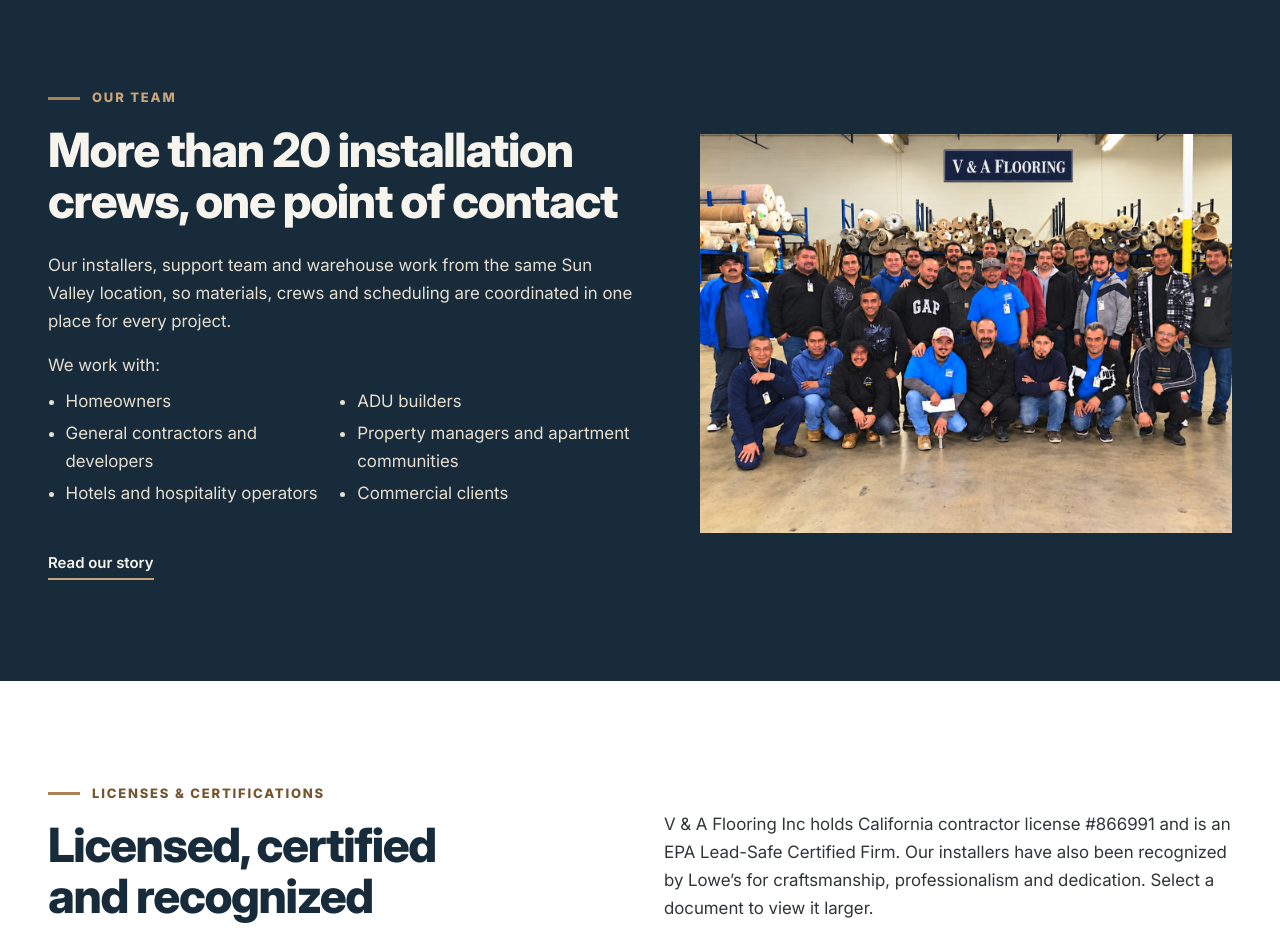
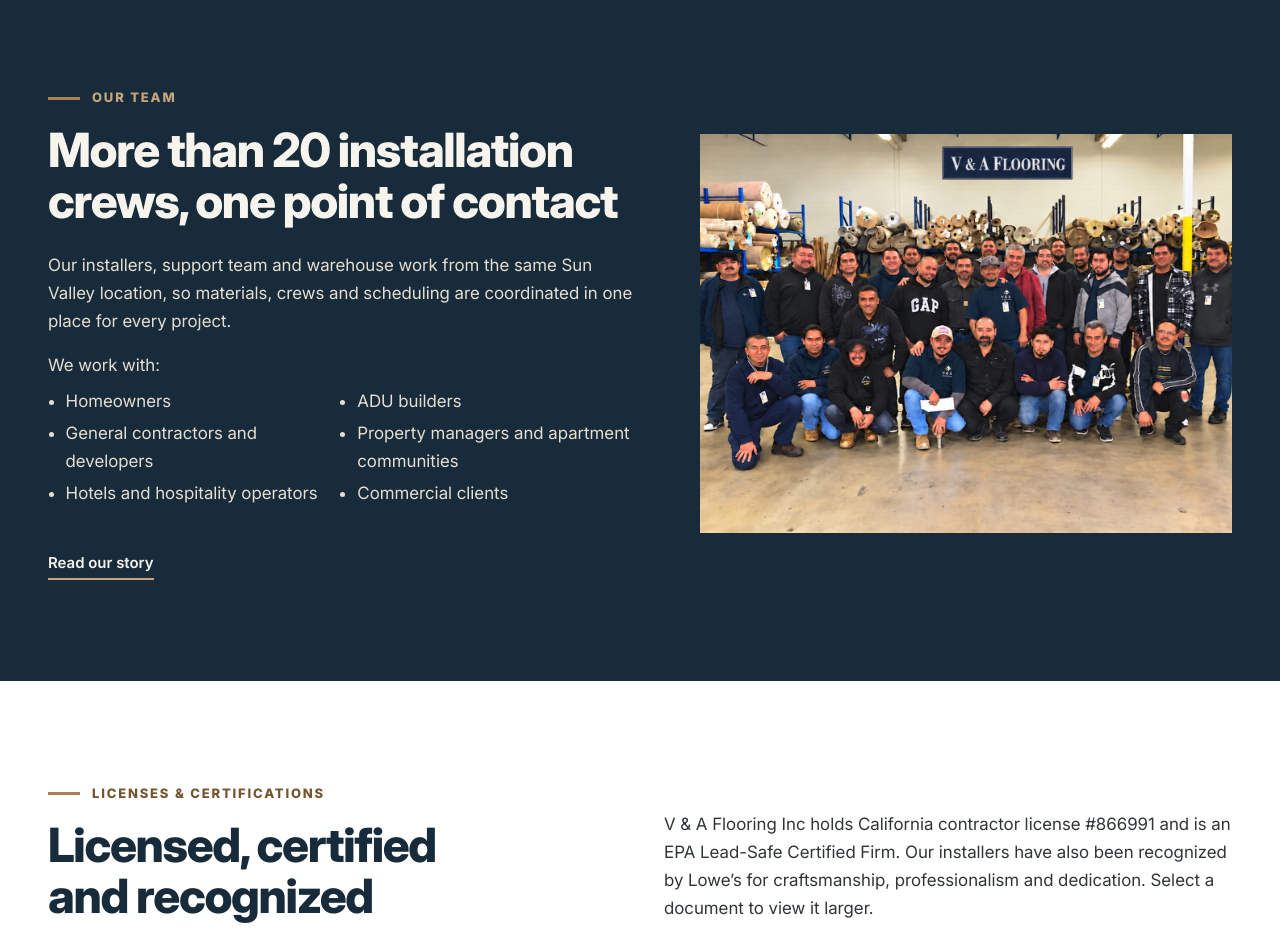
Before and after one commit to Narekiii/VAFlooring, a Next.js app: page /why-us in a window 1280 px wide. Shown: the part 2600-3531 px from the top of the page. Built offline with nearby package versions, Linux system fonts and the light colour scheme; no server answers.

Commit message:
Replace the team group photo with the new V & A Flooring warehouse photo
Co-Authored-By: Claude Opus 5.5 <noreply@anthropic.com>
Claude-Session: https://claude.ai/code/session_0121JweBTLe6FsTKw6TgaNtZ

```diff
--- a/src/components/home/HomeTeam.tsx
+++ b/src/components/home/HomeTeam.tsx
@@ -10,7 +10,7 @@ export function HomeTeam() {
   return (
     <section className={styles.team} aria-labelledby="team-band-title">
       <div className={styles.teamMedia}>
-        <Image src={img.src} alt={img.alt} fill sizes="100vw" placeholder="blur" className={styles.teamImg} style={{ objectPosition: "50% 45%" }} />
+        <Image src={img.src} alt={img.alt} fill sizes="100vw" placeholder="blur" className={styles.teamImg} style={{ objectPosition: "50% 0%" }} />
       </div>
       <div className={styles.teamCaption} data-surface="dark">
         <Container>
--- a/src/content/images.ts
+++ b/src/content/images.ts
@@ -188,6 +188,6 @@ export const images = {
     src: team,
     alt: "V & A Flooring Inc installers and staff in the company warehouse in Sun Valley",
     kind: "company",
-    focus: "50% 40%",
+    focus: "50% 20%",
   },
 } satisfies Record<string, SiteImage>;
```
Also changed, not shown: src/assets/images/credentials/va-flooring-installation-team.jpg.
